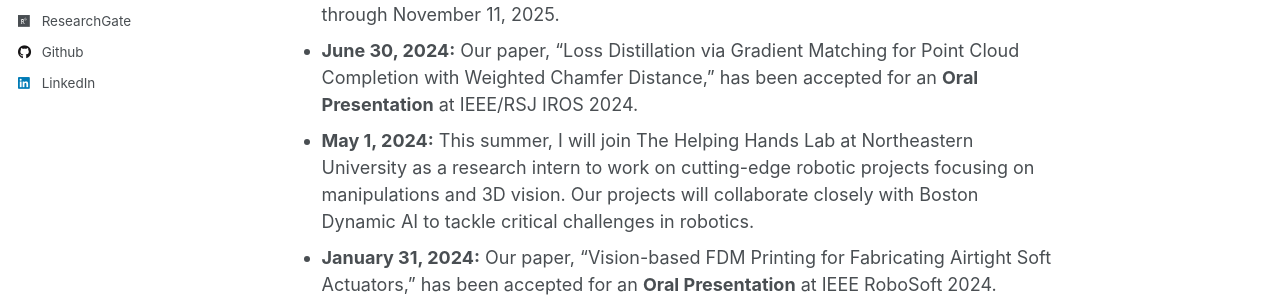
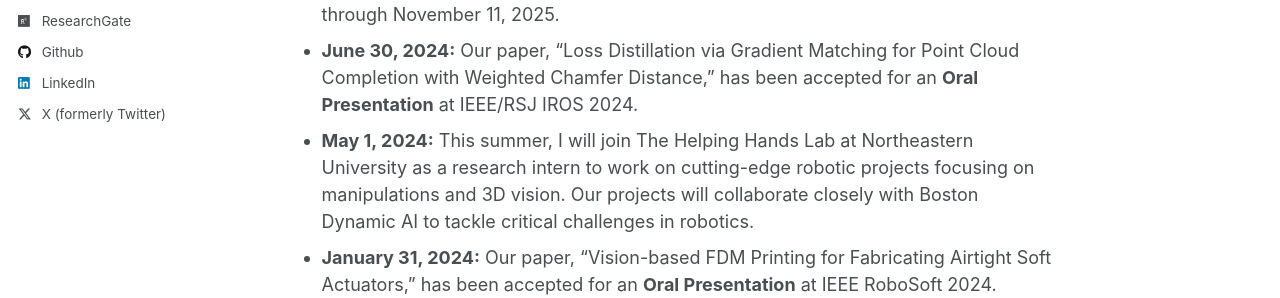
Before and after one commit to seanliu7081/seanliu7081.github.io, a Jekyll site: the page built from _pages/about.md, in a window 1280 px wide. Shown: the part 357-655 px from the top of the page. Built offline with Jekyll 4.4.1, drawn with Linux system fonts in a browser that asks for light colours; some web fonts are replaced; some of the changed lines change nothing that is shown.

Commit message:
Update _config.yml

```diff
--- a/_config.yml
+++ b/_config.yml
@@ -65,7 +65,7 @@ author:
   steam            : # Username
   telegram         : # URL
   tumblr           : # Username
-  twitter          : # Username for X / Twitter
+  twitter          : SeanLiu7081
   vine             : # Username
   weibo            : # Username
   wikipedia        : # Username
```
